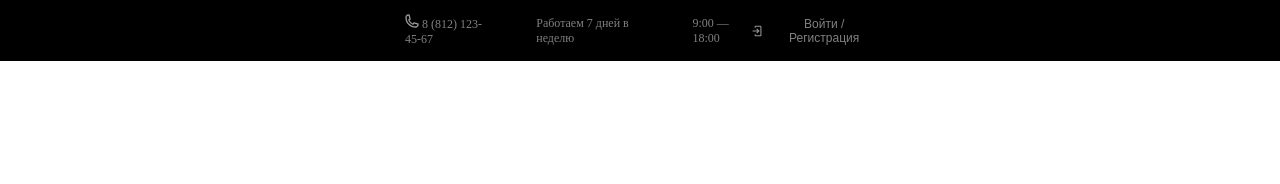
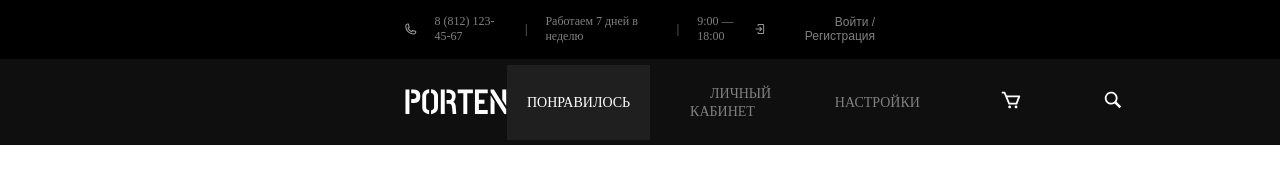
Before and after one commit to Fronzir/site, a plain HTML site: page index.html in a window 1280 px wide. Drawn offline with Linux system fonts and the light colour scheme.

Commit message:
Add files via upload

```diff
--- a/index.html
+++ b/index.html
@@ -4,16 +4,17 @@
         <meta charset="UTF-8">
         <meta name="viewport" content="width=device-width, initial-scale=1.0">
         <title>Document</title>
-   <link rel="stylesheet" href="./css/style.css">
+        <link rel="stylesheet" href="style.css">
     </head>
     <body>
 
         <header class="header">
+
             <div class="container">
                 <nav class="nav">
                     <ul class="nav__list">
-             <li class="nav__link">
-                 <a href="tel:+88121234567">
+                        <li class="nav__link ">
+                            <a class="phone" href="tel:+88121234567">
                                 <svg width="14" height="14" viewBox="0 0 14 14"
                                     fill="none"
                                     xmlns="http://www.w3.org/2000/svg">
@@ -32,15 +33,70 @@
                     </ul>
 
                     <button class="nav__btn" type="button">
-             <svg width="14" height="14" viewBox="0 0 14 14" fill="none" xmlns="http://www.w3.org/2000/svg">
-                 <path d="M5.25001 1.16675H10.5C11.1417 1.16675 11.6667 1.69175 11.6667 2.33341V11.6667C11.6667 12.3084 11.1417 12.8334 10.5 12.8334H5.25001C4.60834 12.8334 4.08334 12.3084 4.08334 11.6667V10.5001H5.25001V11.6667H10.5V2.33341H5.25001V3.50008H4.08334V2.33341C4.08334 1.69175 4.60834 1.16675 5.25001 1.16675Z" fill="#969696" />
-                 <path d="M5.88583 9.09409L6.70833 9.91658L9.625 6.99992L6.70833 4.08325L5.88583 4.90575L7.39083 6.41659H1.75V7.58325H7.39083L5.88583 9.09409Z" fill="#969696" />
+                        <svg width="14" height="14" viewBox="0 0 14 14"
+                            fill="none" xmlns="http://www.w3.org/2000/svg">
+                            <path
+                                d="M5.25001 1.16675H10.5C11.1417 1.16675 11.6667 1.69175 11.6667 2.33341V11.6667C11.6667 12.3084 11.1417 12.8334 10.5 12.8334H5.25001C4.60834 12.8334 4.08334 12.3084 4.08334 11.6667V10.5001H5.25001V11.6667H10.5V2.33341H5.25001V3.50008H4.08334V2.33341C4.08334 1.69175 4.60834 1.16675 5.25001 1.16675Z"
+                                fill="#969696" />
+                            <path
+                                d="M5.88583 9.09409L6.70833 9.91658L9.625 6.99992L6.70833 4.08325L5.88583 4.90575L7.39083 6.41659H1.75V7.58325H7.39083L5.88583 9.09409Z"
+                                fill="#969696" />
                         </svg>
                         Войти / Регистрация
                     </button>
 
                 </nav>
             </div>
+
+            <section class="navigate">
+
+                <div class="container">
+
+                    <div class="navigate__wrapper">
+
+                        <img src="img/logo.svg" alt=".logotype" width="104">
+
+                        <ul class="navigate__list">
+                            <li><a class="navigate__link active"
+                                    href="#">Понравилось</a></li>
+                            <li><a a class="navigate__link" href="#">личный
+                                    кабинет</a></li>
+                            <li><a a class="navigate__link"
+                                    href="#">настройки</a></li>
+                            <li>
+                                <a a class="navigate__link" href="#">
+                                    <svg width="22" height="22"
+                                        viewBox="0 0 22 22" fill="none"
+                                        xmlns="http://www.w3.org/2000/svg">
+                                        <path
+                                            d="M20.0035 6.81175C19.9192 6.6899 19.8066 6.59031 19.6754 6.5215C19.5441 6.45269 19.3982 6.41672 19.25 6.41667H6.72193L5.66409 3.8775C5.52539 3.54312 5.29052 3.25746 4.98927 3.05673C4.68801 2.856 4.33393 2.74925 3.97193 2.75H1.83334V4.58334H3.97193L8.32059 15.0196C8.39025 15.1866 8.50775 15.3292 8.65831 15.4295C8.80887 15.5298 8.98575 15.5834 9.16668 15.5833H16.5C16.8823 15.5833 17.2242 15.3459 17.3589 14.9893L20.1089 7.656C20.1609 7.51724 20.1785 7.36794 20.1601 7.22091C20.1417 7.07387 20.088 6.93348 20.0035 6.81175ZM15.8648 13.75H9.77809L7.48643 8.25H17.9273L15.8648 13.75Z"
+                                            fill="white" />
+                                        <path
+                                            d="M9.625 19.25C10.3844 19.25 11 18.6344 11 17.875C11 17.1156 10.3844 16.5 9.625 16.5C8.86561 16.5 8.25 17.1156 8.25 17.875C8.25 18.6344 8.86561 19.25 9.625 19.25Z"
+                                            fill="white" />
+                                        <path
+                                            d="M16.0417 19.25C16.801 19.25 17.4167 18.6344 17.4167 17.875C17.4167 17.1156 16.801 16.5 16.0417 16.5C15.2823 16.5 14.6667 17.1156 14.6667 17.875C14.6667 18.6344 15.2823 19.25 16.0417 19.25Z"
+                                            fill="white" />
+                                    </svg>
+                                </a>
+                            </li>
+                            <li>
+                                <a a class="navigate__link" href="#">
+                                    <svg width="22" height="22"
+                                        viewBox="0 0 22 22"
+                                        fill="none"
+                                        xmlns="http://www.w3.org/2000/svg">
+                                        <path
+                                            d="M19.25 17.4167L14.5255 12.6922C15.3989 11.3648 15.7487 9.76053 15.5072 8.18999C15.2657 6.61945 14.4501 5.19437 13.2182 4.19068C11.9863 3.18698 10.4259 2.67606 8.83892 2.75684C7.25197 2.83762 5.75144 3.50434 4.62785 4.62794C3.50425 5.75153 2.83752 7.25206 2.75675 8.83901C2.67597 10.426 3.18689 11.9864 4.19058 13.2183C5.19428 14.4502 6.61936 15.2658 8.1899 15.5073C9.76044 15.7488 11.3647 15.399 12.6922 14.5256L17.4167 19.2501L19.25 17.4167ZM4.58332 9.16675C4.58332 6.6395 6.63941 4.58341 9.16666 4.58341C11.6939 4.58341 13.75 6.6395 13.75 9.16675C13.75 11.694 11.6939 13.7501 9.16666 13.7501C6.63941 13.7501 4.58332 11.694 4.58332 9.16675Z"
+                                            fill="white" />
+                                    </svg>
+                                </a>
+                            </li>
+                        </ul>
+                    </div>
+                </div>
+            </section>
+
         </header>
 
     </body>
--- a/style.scss
+++ b/style.scss
@@ -1,18 +1,20 @@
 * {
     margin: 0;
     padding: 0;
+    text-decoration: none;
     list-style: none;
-  text-decoration: none;
 }
+
 
 .container {
     max-width: 1920px;
     padding: 0 405px;
     margin: 0 auto;
 }
-header {
+
+.header {
     background-color: #000;
-  padding: 14px 0;
+    padding-top: 14px;
 }
 
 .nav {
@@ -20,37 +22,80 @@ header {
     align-items: center;
     justify-content: space-between;
 
+
     &__list {
         display: flex;
         align-items: center;
         gap: 18px;
     }
+
     &__link {
         font-weight: 400;
         font-size: 12px;
         color: gray;
     }
+
     a {
         font-weight: 400;
-    font-style: 12px;
+        font-size: 12px;
+        color: gray;
+    }
+
+    span {
+        font-weight: 400;
+        font-size: 12px;
         color: gray;
     }
 
     &__btn {
+        background: none;
         border: none;
-    background: none;
         cursor: pointer;
         font-weight: 400;
         font-size: 12px;
+        text-align: right;
         color: gray;
         display: flex;
         align-items: center;
         gap: 10px;
     }
+
 }
 
 .phone {
     display: flex;
     align-items: center;
-  gap: 12px;
+    gap: 18px;
 }
+
+.navigate {
+    background-color: #0f0f0f;
+    padding: 25px 0;
+    margin-top: 15px;
+
+    &__wrapper {
+        display: flex;
+        align-items: center;
+        justify-content: space-between;
+    }
+
+    &__list {
+        display: flex;
+        align-items: center;
+        gap: 40px;
+    }
+
+    &__link {
+        font-weight: 400;
+        font-size: 14px;
+        text-transform: uppercase;
+        color: gray;
+        padding: 30px 20px;
+        cursor: pointer;
+    }
+
+    & .active {
+        background-color: #1f1f1f;
+        color: white;
+    }
+}
```
Also changed, not shown: img/logo.svg (added), style.css (added), 1 other file. Lines whose indentation alone changed are shown as unchanged.
